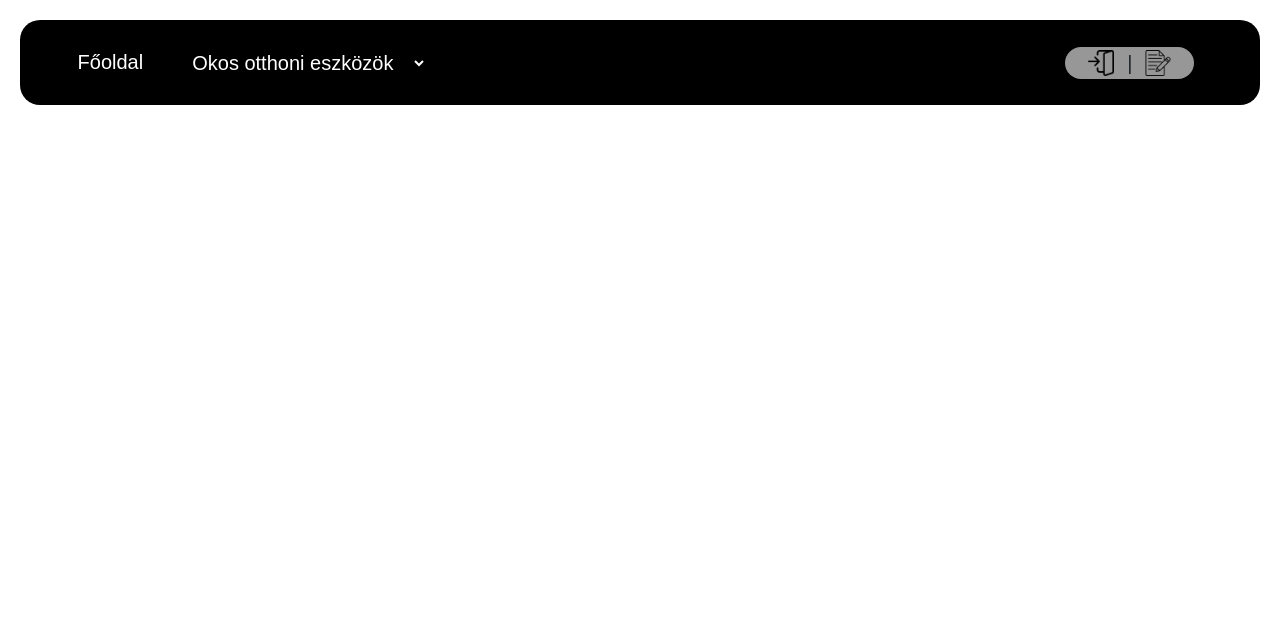
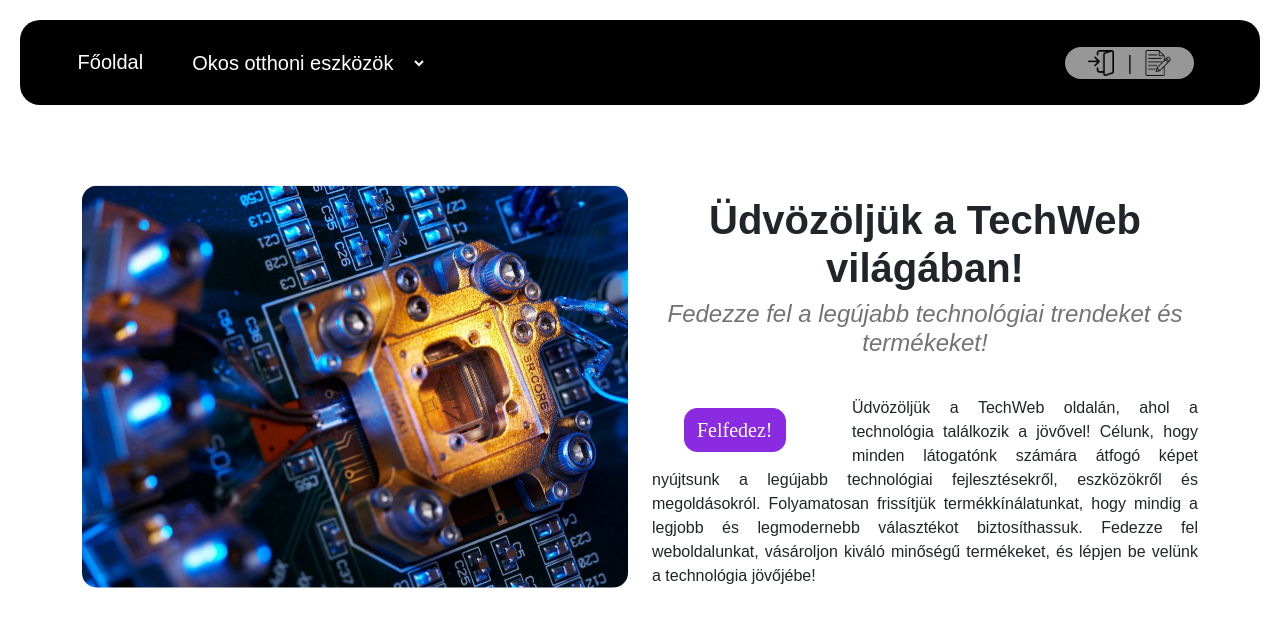
Before and after one commit to zeteny12/TechShop, a PHP site: page / in a window 1280 px wide. Shown: the top 627 px of the page. Run offline with PHP 8.4, Linux system fonts and the light colour scheme; data comes from the database, SQL or seed files in the repository.

Commit message:
udvozlo.php 1.0

```diff
--- a/css-script/menu.css
+++ b/css-script/menu.css
@@ -32,7 +32,7 @@
     height: inherit;
 }
 
-img{
+.menu img{
     height: 32px;
     width: 32px;
     padding: 3px;
@@ -73,11 +73,6 @@ option{
     color: #fff;
     text-decoration: underline;
     transition: .3s ease;
-}
-
-img:hover{
-    transform: scaleX(-1.5);
-    transition: .3s;
 }
 
 ul{
--- /dev/null
+++ b/css-script/udvozlo.css
@@ -0,0 +1,73 @@
+.udvozlo{
+    margin-top: 80px;
+}
+
+.kep-div {
+    position: relative;
+    overflow: hidden;
+    width: 100%;
+    height: 100%;
+}
+
+.udvozlo-kep {
+    position: absolute;
+    top: 50%;
+    left: 50%;
+    transform: translate(-50%, -50%);
+    width: 100%;
+    height: 100%;
+    object-fit: cover;
+    border-radius: 15px;
+}
+
+
+.udvozlo-focim, .udvozlo-alcim {
+    text-align: center;
+}
+
+.udvozlo-focim h1{
+    margin-top: 2%;
+    font-size: 40px;
+    font-weight: bold;
+}
+
+.udvozlo-alcim{
+    margin-bottom: 7%;
+    font-style: italic;
+    color: #737373;
+}
+
+.udvozlo-hosszabb-szoveg p {
+    text-align: justify;
+    margin: 0;
+}
+
+.udvozlo-hosszabb-szoveg {
+    position: relative;
+}
+
+.ures-elem {
+    float: left;
+    width: 200px;
+    height: 70px;
+    background: white;
+}
+
+#felfedez-gomb{
+    background-color: blueviolet;
+    border-color: blueviolet;
+    border-radius: 13px;
+    margin: 6% 16% 6% 16%;
+    font-size: 20px;
+    font-family: Space Mono;
+}
+
+#felfedez-gomb:hover{
+    box-shadow: 0 4px 8px 0 rgba(0, 0, 0, 0.5), 0 6px 20px 0 rgba(0, 0, 0, 0.5);
+    transform:scale(1.2);
+    transition: .3s;
+}
+
+#felfedez-gomb:not(:hover){
+    transition: .3s;
+}
--- a/index.php
+++ b/index.php
@@ -10,6 +10,7 @@ require_once './reszek/head.php';
 <body>
     <?php
         require_once './reszek/menu.php';
+        require_once './reszek/udvozlo.php';
     ?>
 </body>
 </html>
--- a/reszek/head.php
+++ b/reszek/head.php
@@ -6,6 +6,6 @@
     <link href="https://cdn.jsdelivr.net/npm/bootstrap@5.0.2/dist/css/bootstrap.min.css" rel="stylesheet" integrity="sha384-EVSTQN3/azprG1Anm3QDgpJLIm9Nao0Yz1ztcQTwFspd3yD65VohhpuuCOmLASjC" crossorigin="anonymous">
     <script src="https://cdn.jsdelivr.net/npm/bootstrap@5.0.2/dist/js/bootstrap.min.js" integrity="sha384-cVKIPhGWiC2Al4u+LWgxfKTRIcfu0JTxR+EQDz/bgldoEyl4H0zUF0QKbrJ0EcQF" crossorigin="anonymous"></script>
     <link rel="icon" type="image/x-icon" href="favicon.ico">
-    <link rel="stylesheet" href="css-script/body.css">
+    <link rel="stylesheet" href="./css-script/body.css">
     <title>Techshop</title>
 </head>
--- a/reszek/menu.php
+++ b/reszek/menu.php
@@ -1,4 +1,4 @@
-<link rel="stylesheet" href="css-script/menu.css">
+<link rel="stylesheet" href="./css-script/menu.css">
 
 <div class="menu container-fluid">
     <div class="menu-content">
--- a/reszek/udvozlo.php
+++ b/reszek/udvozlo.php
@@ -0,0 +1,31 @@
+<link rel="stylesheet" href="./css-script/udvozlo.css">
+
+<div class="udvozlo container">
+    <div class="row">
+        <!-- kép col -->
+        <div class="col-6">
+            <!-- kép div -->
+            <div class="kep-div">
+                <img src="./TechWeb ötletek/Felhasznált-képek/üdvözlő-kép.jpg" alt="Udvozlo-picture" class="udvozlo-kep">
+            </div>
+        </div>
+
+        <!-- szöveg col -->
+        <div class="col-6">
+            <!-- üdvözlő főcím -->
+            <div class="udvozlo-focim"><h1>Üdvözöljük a TechWeb világában!</h1></div>
+
+            <!-- üdvözlő alcím -->
+            <div class="udvozlo-alcim"><h4>Fedezze fel a legújabb technológiai trendeket és termékeket!</h4></div>
+
+            <!-- üdvözlő hosszabb szöveg -->
+            <div class="udvozlo-hosszabb-szoveg">
+                <div class="ures-elem">
+                    <!-- felfedez gomb -->
+                    <a href="#" type="button" class="btn btn-primary" id="felfedez-gomb">Felfedez!</a>
+                </div>
+                <p>Üdvözöljük a TechWeb oldalán, ahol a technológia találkozik a jövővel! Célunk, hogy minden látogatónk számára átfogó képet nyújtsunk a legújabb technológiai fejlesztésekről, eszközökről és megoldásokról. Folyamatosan frissítjük termékkínálatunkat, hogy mindig a legjobb és legmodernebb választékot biztosíthassuk. Fedezze fel weboldalunkat, vásároljon kiváló minőségű termékeket, és lépjen be velünk a technológia jövőjébe!</p>
+            </div>
+        </div>
+    </div>
+</div>
```
Also changed, not shown: tartalom.php (added, +16 -0 lines), TechWeb ötletek/Felhasznált-képek/üdvözlő-kép.jpg (added).
